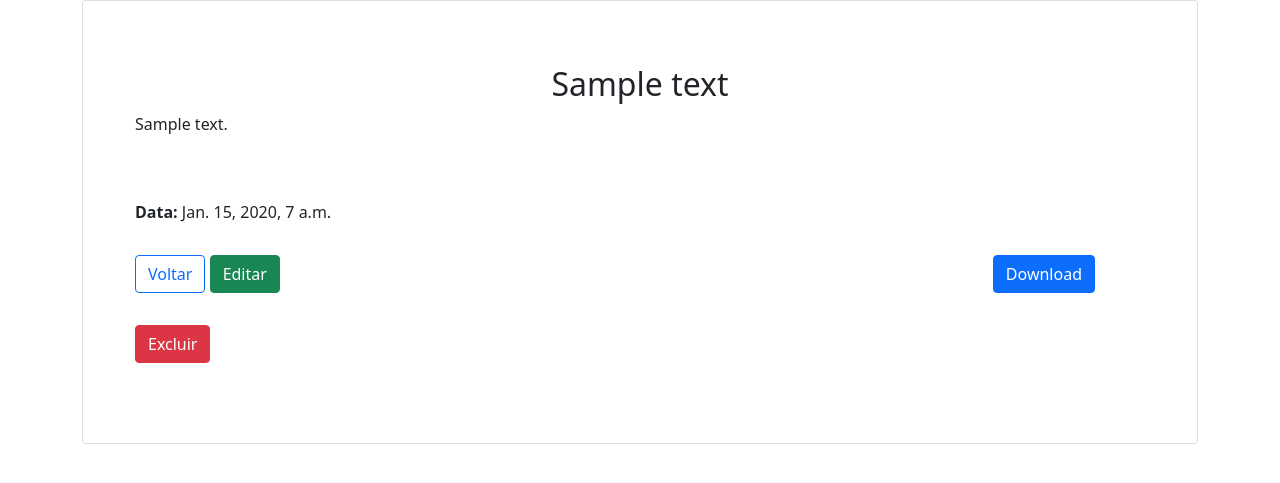
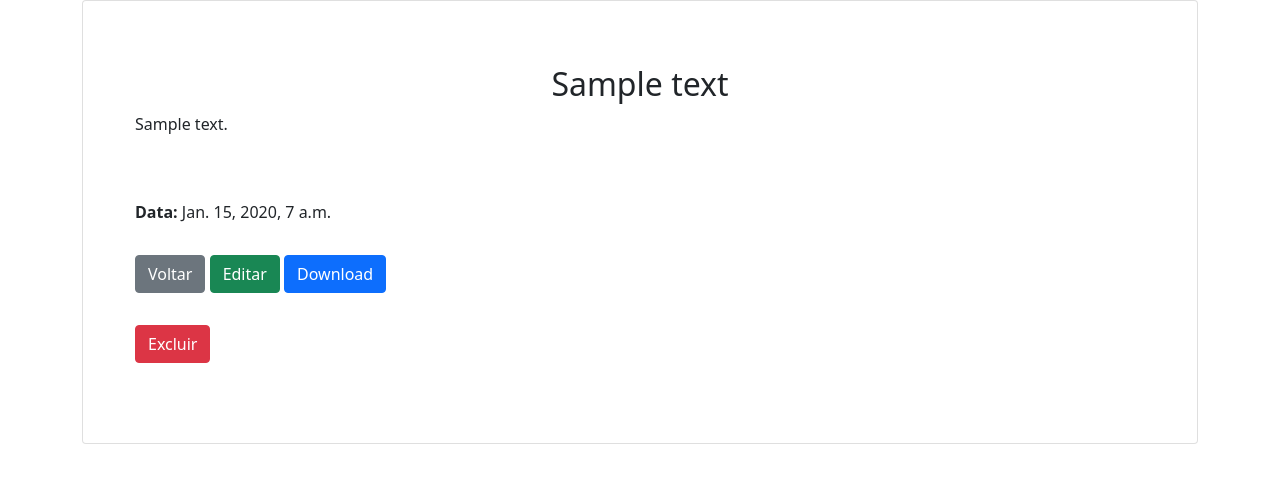
Before and after one commit to josevictorp81/TEditor, a Django app: page /text-list/1/ in a window 1280 px wide. Shown: the part 72-555 px from the top of the page. Run offline with Django 3.2, Linux system fonts and the light colour scheme; a user stored in the database is signed in; tables that the repository leaves empty hold one stand-in row (values such as "Sample post"); some libraries are stand-ins or nearby versions.

Commit message:
mudando templates

```diff
--- a/TEditor/core/models.py
+++ b/TEditor/core/models.py
@@ -3,7 +3,7 @@ from ckeditor.fields import RichTextField
 from django.contrib.auth import get_user_model
 
 class Text(models.Model):
-    title = models.CharField('Titulo', max_length=100, blank=False, null=False)
+    title = models.CharField('Título', max_length=100, blank=False, null=False)
     content = RichTextField(blank=True, null=True)
     user = models.ForeignKey(get_user_model(), on_delete=models.CASCADE)
     create = models.DateTimeField(auto_now_add=True)
--- a/TEditor/core/static/css/style.css
+++ b/TEditor/core/static/css/style.css
@@ -1,8 +1,3 @@
-#id_title{
-    width: 837px;
-    margin-left: 195px;
-}
-
 a{
     text-decoration: none;
 }
@@ -11,11 +6,6 @@ a{
     text-align: center;
 }
 
-p #download{
-    float: right;
-    margin-right: 50px;
-}
-
 #botoes{
     margin-top: 15px;
 }
--- a/TEditor/core/templates/text_create.html
+++ b/TEditor/core/templates/text_create.html
@@ -11,12 +11,12 @@
                 {% csrf_token %}
                 {{ form.media }}
                 <p>
-                    {% render_field form.title class="form-control" placeholder=form.title.label %}
+                    {% render_field form.title placeholder=form.title.label %}
                 </p>
                 <p>
                     {{ form.content }}
                 </p>
-                <a href="{% url 'index' %}" class="btn btn-secondary">Voltar</a>
+                <a href="{% url 'text-list' %}" class="btn btn-secondary">Voltar</a>
                 <button type="submit" class="btn btn-primary">Salvar</button>
             </form>
         </div>
--- a/TEditor/core/templates/text_detail.html
+++ b/TEditor/core/templates/text_detail.html
@@ -10,7 +10,7 @@
             <p><b>Data:</b> {{ object.create }}</p>
         </div>
         <p id="botoes">
-            <a href="{% url 'text-list' %}" id="voltar" class="btn btn-outline-primary">Voltar</a>
+            <a href="{% url 'text-list' %}" id="voltar" class="btn btn-secondary">Voltar</a>
             <a href="{% url 'text-update' object.pk %}" id="editar" class="btn btn-success">Editar</a>
             <a href="{% url 'text-download' object.pk %}" target="_blank" id="download" class="btn btn-primary">Download</a>
         </p>
```
